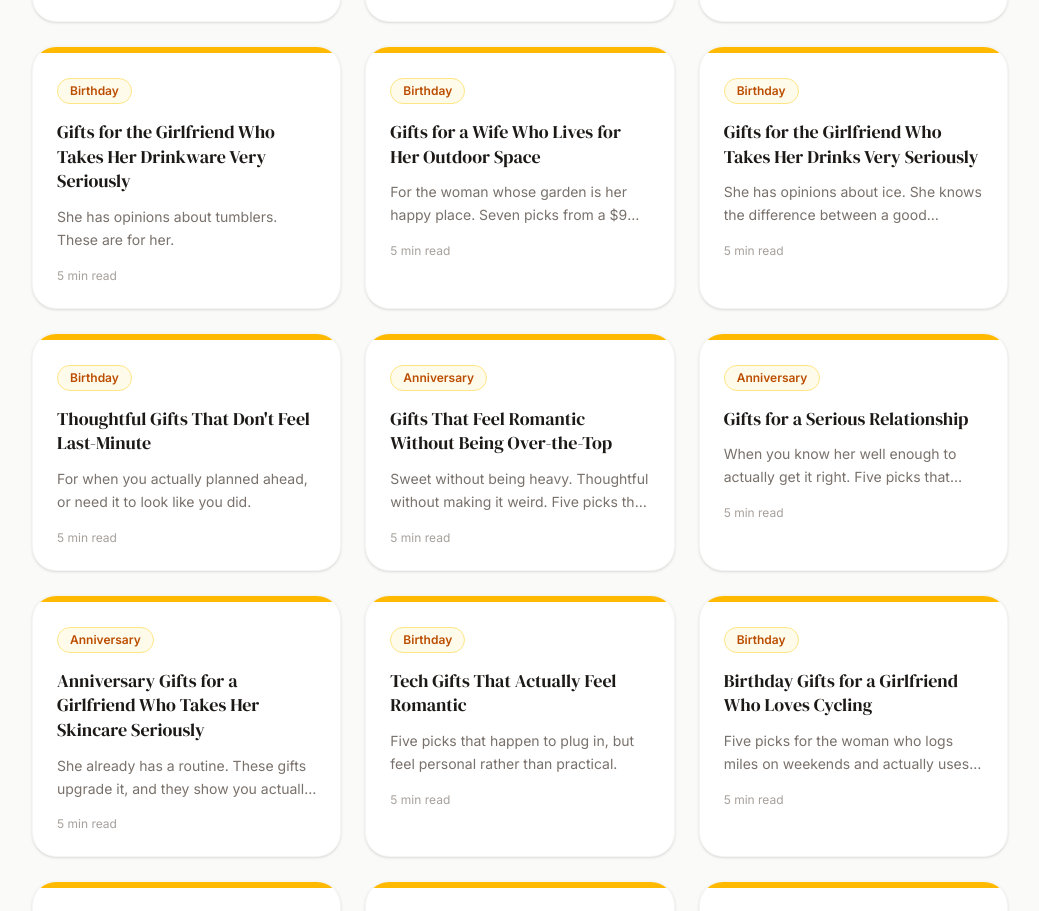
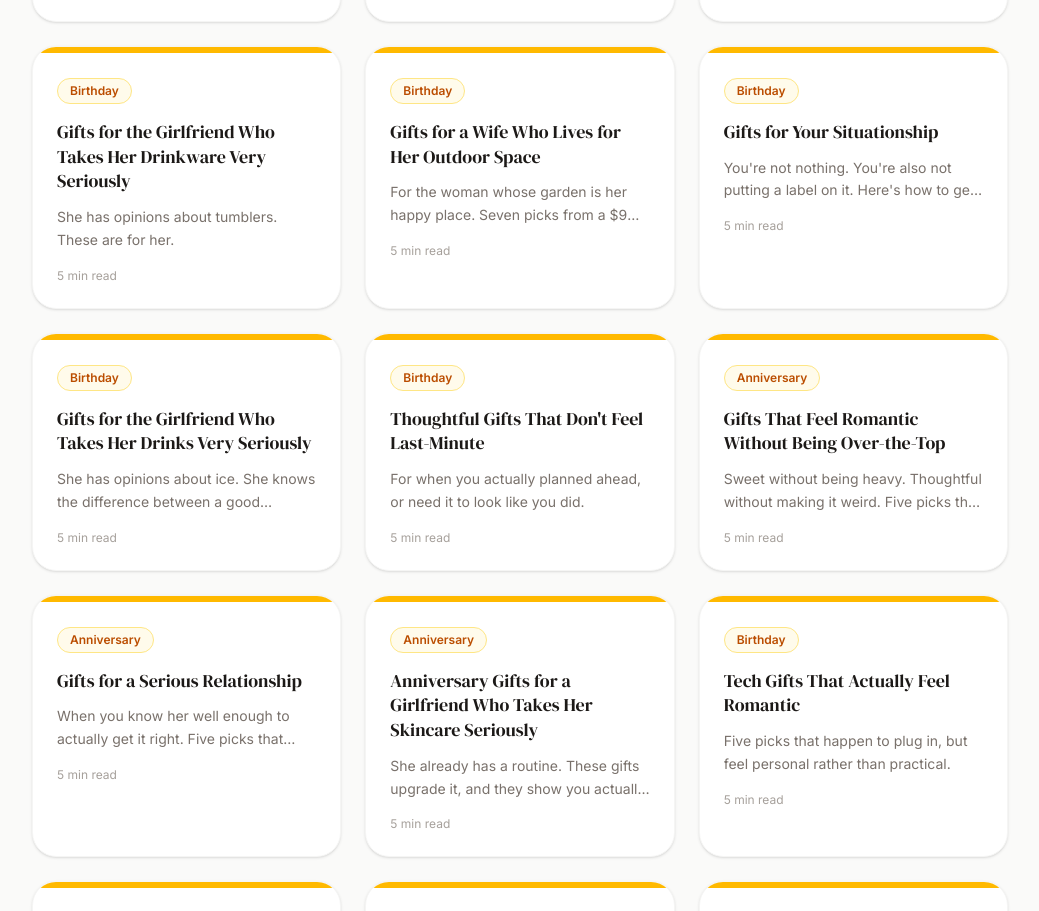
Before and after one commit to CAMGREEN637/gift-ai-frontend, a Next.js app: page /blog in a window 1280 px wide. Shown: the part 1260-2171 px from the top of the page, without its empty margins (120-1159 px from the left). Built offline with nearby package versions, Linux system fonts and the light colour scheme; no server answers.

Commit message:
situationship article

```diff
--- a/content/articles.ts
+++ b/content/articles.ts
@@ -4242,6 +4242,89 @@ export const SAMPLE_ARTICLES: GiftArticle[] = [
       { type: "cta" }
     ]
   },
+// ============================================================================
+  // GIFTS — SITUATIONSHIP
+  // ============================================================================
+  {
+    slug: "gifts-for-your-situationship",
+    title: "Gifts for Your Situationship",
+    excerpt: "You're not nothing. You're also not putting a label on it. Here's how to get the gift exactly right.",
+    occasion: "birthday",
+    interests: ["wellness", "cocktails", "coffee"],
+    readTime: "5 min read",
+    publishedAt: "2026-05-24",
+    relatedArticles: [
+      "gifts-romantic-without-being-over-the-top",
+      "thoughtful-gifts-that-dont-feel-last-minute",
+      "birthday-gifts-hard-to-shop-for",
+      "what-to-get-girlfriend-one-year"
+    ],
+    sections: [
+      {
+        type: "text",
+        heading: "The situationship gift: a masterclass in calibration",
+        body: "You have to get this exactly right. Too small and she thinks you do not care. Too big and suddenly there is a conversation happening that neither of you planned. The gift has to say: I was thinking about you, I put in some actual effort, and also I am completely fine with how things are right now. This is a narrow target. It requires thought, restraint, and a genuine willingness to walk away from anything with her name engraved on it."
+      },
+      {
+        type: "text",
+        heading: "The rules",
+        body: "Nothing personalized. Nothing sentimental. Nothing that requires her to display it somewhere. No jewelry with coordinates. No star maps from the night you met. No matching anything. The ideal situationship gift is something she will enjoy, something that shows you pay attention, and something that leaves absolutely no trace of commitment. The five picks below all qualify."
+      },
+      {
+        type: "picks",
+        gifts: [
+          {
+            name: "Craftmix Espresso Martini Mixer",
+            price: "$16.99",
+            reason: "Single-serve espresso martini mixer sticks, cocktail and mocktail both, that she can use whenever she wants. This gift says: I know you like espresso martinis, I was at a checkout somewhere, and I thought of you. That is genuinely the correct amount of thought for a situationship birthday. The bonus is that it might generate an occasion to make one together, which is, again, the correct level of occasion.",
+            url: "https://www.amazon.com/dp/B0C7LQQT9W?tag=cbggiftapp637-20",
+            image_url: "https://m.media-amazon.com/images/I/711b7JHjXJL._AC_UL320_.jpg"
+          },
+          {
+            name: "Let's Get Deep Couples Card Game",
+            price: "$18.60",
+            reason: "A card game specifically designed to help couples get emotionally closer by asking probing personal questions about each other. You are buying this for your situationship. She will open it and look at you and you will both laugh, which is honestly the best possible outcome of any gift in this dynamic. If you have the kind of situationship where you can pull this off, it will be the most memorable $18.60 you ever spent. If you do not, maybe start with the espresso martini mixers.",
+            url: "https://www.amazon.com/dp/B08PQ14F57?tag=cbggiftapp637-20",
+            image_url: "https://m.media-amazon.com/images/I/71E5VZ2dGIL._AC_UL320_.jpg"
+          },
+          {
+            name: "Skinny Cocktail Mixer Set, 12 Flavors",
+            price: "$26.00",
+            reason: "Twelve sugar-free cocktail and mocktail mixers in a neat set she can actually use. This is the gift that communicates: I know you like making drinks, here are more options, you are welcome. It does not require explanation, does not generate questions, and does not look like you spent an alarming amount of time thinking about it. For a situationship, invisibility of effort is almost as important as the effort itself.",
+            url: "https://www.amazon.com/Thoughtfully-Cocktail-Hawaiian-Sunrise-Contains/dp/B07R2P9ZLZ?crid=25SKHVWMIQV&dib=eyJ2IjoiMSJ9.75CdVMojuN5lJw9oAyVGVFQe0noHu95n26uqbTT0_85msyu12MQNF-a8aaQ095tWeU1-CdKHBErf_WYLXmsuYy6L4MDy0ipLte77ippPqTqQEn7pY45Is9Wjf8Yz-4QmE1yYBkFitQz6iEncALIzNbdtfzjETo1Gz9_rdqfVNRyfXoos2LX0yLk8s374lpw59lcx8AdbX3S1N-yMwhwpTU2ydxehg9ATzfYgtI7QszN7Q0xAHEoeAOuH_1B31KT_8a8wHL54hdhqUSaNfNROgDtVWkUKdvDL1W1jDKylyr4.FUdd81f8NEE9PKKzKpd2AXeRUkMYteLJubXnxGM_m6A&dib_tag=se&keywords=cocktail%2Bsyrup%2Bsampler&qid=1773364782&sprefix=ocktail%2Bsyrup%2Bsampler%2Caps%2C235&sr=8-3-spons&sp_csd=d2lkZ2V0TmFtZT1zcF9hdGY&th=1&linkCode=ll2&tag=cbggiftapp637-20&linkId=660ad516414602577d937f4bd362c949&language=en_US&ref_=as_li_ss_tl",
+            image_url: "https://m.media-amazon.com/images/I/51Zm3BdXWPL._SY300_SX300_QL70_FMwebp_.jpg"
+          },
+          {
+            name: "Capri Blue Volcano Scented Candles",
+            price: "$35.00",
+            reason: "The Capri Blue Volcano candle is recognizable, genuinely beloved, and universally appropriate regardless of relationship status. It is the perfect situationship gift because it says exactly the right amount: I put thought into this, I have decent taste, and I am not going to make it weird. She burns it, thinks of you briefly, and everyone moves on with their lives. This is the best possible outcome of a gift at this stage of things.",
+            url: "https://www.amazon.com/dp/B000YBFJQU?tag=cbggiftapp637-20",
+            image_url: "https://m.media-amazon.com/images/I/61OaZLhib8L._AC_UL320_.jpg"
+          },
+          {
+            name: "Bath Bombs Gift Set",
+            price: "$35.99",
+            reason: "A set of natural bath bombs in various scents, packaged nicely, that she can use whenever she wants without thinking about you. This is the gift that says: I want you to treat yourself, alone, in your own bathroom, on your own schedule, with no further involvement from me. For a situationship, that level of independence is not a red flag. It is a feature.",
+            url: "https://www.amazon.com/Organic-Natural-Ingredients-Mothers-Relaxing/dp/B00W2EH98I?dib=eyJ2IjoiMSJ9.MMQqZF53adP-Ijtz9LM--8iZRo1efDjbclLY8I1ddfAyqZOkwds0M3JLIuCMMS5EzGxTn76R-waP32tiThnPzYQfkeQC-O2Frl-I8yV21m9cGCr1kFya_GsiavuvktuuMrlqZvgE1FHMITTg5Jgy9A-097utO-XTD0JsFY9t-Qhx5Gk4PLgkMD6WxHgNRffun4fidfqD_7hsvqusrz5efCYw-pKckEMbOygQQwnUe20VBak7vGm1m7sm8GnF5IHdobr-nTcW32FYl-KIa9toZRy1SFgVo9vJdJX3A-8eXtY.--PKrR60k94cJFsHl1o74dh6ddAmmYQLBJ-_4k9uy-g&dib_tag=se&keywords=Floral%2Bbath%2Bbomb%2Bset&qid=1774227033&rdc=1&sr=8-1-spons&sp_csd=d2lkZ2V0TmFtZT1zcF9hdGY&th=1&linkCode=ll2&tag=cbggiftapp637-20&linkId=85f37f85713e9d770b3eda3061399d1a&language=en_US&ref_=as_li_ss_tl",
+            image_url: "https://m.media-amazon.com/images/I/81b7juZJqhL._SL1500_.jpg"
+          },
+          {
+            name: "Complete Espresso Martini Kit",
+            price: "$45.00",
+            reason: "A full espresso martini kit with everything needed to make a proper one at home: espresso, mixers, botanicals, the works. This is the situationship gift that comes with a built-in plan: here is something we could do together, tonight, at your place, but only if you want to, no pressure, I am very casual about the whole thing. It signals just enough initiative without any of the paperwork.",
+            url: "https://www.amazon.com/Espresso-Martini-Gifts-Complete-Botanicals/dp/B0FW25RLC5?crid=3CJNI70R46CHZ&dib=eyJ2IjoiMSJ9.ZR2nqrEwJgautpxRgRVWeBXqIDGF35iKcFIe8ps-OIqC5DjqQ_syS_0n9ykyK1m1LAgGAcX5sehf0nFxmnWzlZOyD8a56oRuOfJ-5QqJCAkS_WVpPBmE5_AHs4HGAHkRcuJ7WdH4r3HQyeTpaf95XAdqYJrtJrUrvG3MmL9xL4e0gcR7GogSAZXlKjFV2JLwmp9sGxZeBakXSY_VL74X2Rqy_6I69QocjB3XorwfIIHkwPFs2C8SVJqyLv6uWLXcOFHSCSAXcA-RQTOpPkOp8WS8XS3CKaRp7GkheA5od0A.auAsuxsXHw3sqm0qR1WwSFCuhwhswIIQxjdsbU1X_YA&dib_tag=se&keywords=Espresso+martini+kit&qid=1776008712&sprefix=espresso+martini+kit%2Caps%2C1175&sr=8-2-spons&sp_csd=d2lkZ2V0TmFtZT1zcF9hdGY&psc=1&linkCode=ll2&tag=cbggiftapp637-20&linkId=41f4e893f1df165f058706118238ac93&language=en_US&ref_=as_li_ss_tl",
+            image_url: "https://m.media-amazon.com/images/I/71W-IVXYZ9L._AC_SY300_SX300_QL70_FMwebp_.jpg"
+          }
+        ]
+      },
+      {
+        type: "text",
+        heading: "What not to buy",
+        body: "Just to be completely clear: no personalized star maps, no engraved jewelry, no matching anything, no framed photos, no cards that use the words always or forever, and absolutely nothing that requires a speech. If you find yourself thinking this gift will definitely make her want to define the relationship, put it down and start over. You are looking for the gift that makes her smile and then changes absolutely nothing. That is the whole brief."
+      },
+      { type: "cta" }
+    ]
+  },
 ];
 
 // ============================================================================
```
